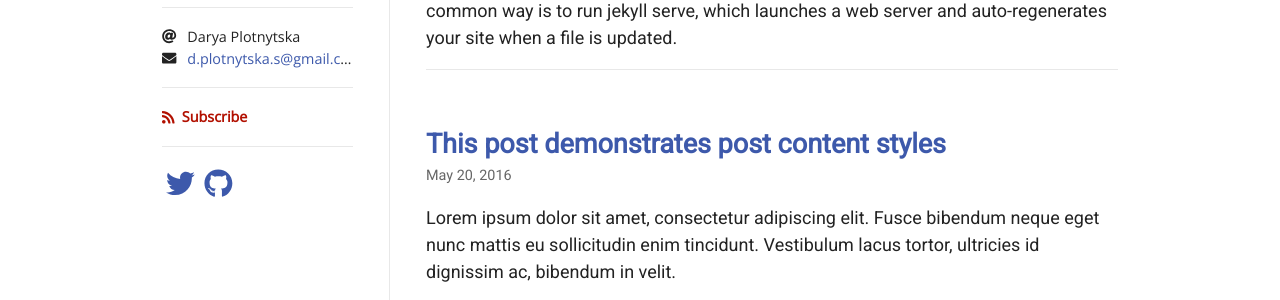
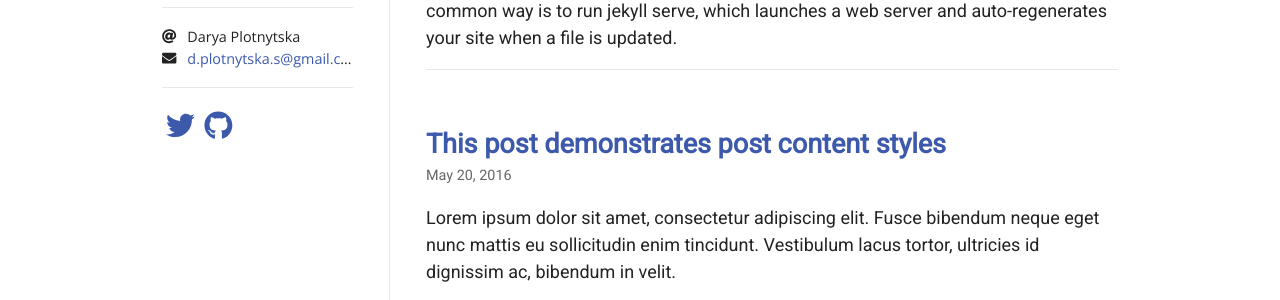
Before and after one commit to ryaplots/panicking-dev, a Jekyll site: the page built from index.html, in a window 1280 px wide. Shown: the part 251-551 px from the top of the page. Built offline with Jekyll 4.4.1, drawn with Linux system fonts in a browser that asks for light colours; nearby versions of some CDN libraries; some web fonts are replaced; the list of posts is cut into pages by our own code.

Commit message:
delete subscribe

```diff
--- a/_includes/sidebar.html
+++ b/_includes/sidebar.html
@@ -32,12 +32,6 @@
   </ul>
 </div>
 
-<div class="sidebar-section feed-subscribe">
-  <a href="{{ 'feed.xml' | relative_url }}">
-    <i class="sidebar-icon fas fa-rss"></i><span>Subscribe</span>
-  </a>
-</div>
-
 {% if site.data.social -%}
   <div class="sidebar-section">
     <ul class="social-icons">
--- a/_sass/hamilton/skin.scss
+++ b/_sass/hamilton/skin.scss
@@ -13,7 +13,7 @@ a {
   }
 
   &:hover {
-    color: $text-color;
+    color: $link-visited-color;
   }
 }
 
```
